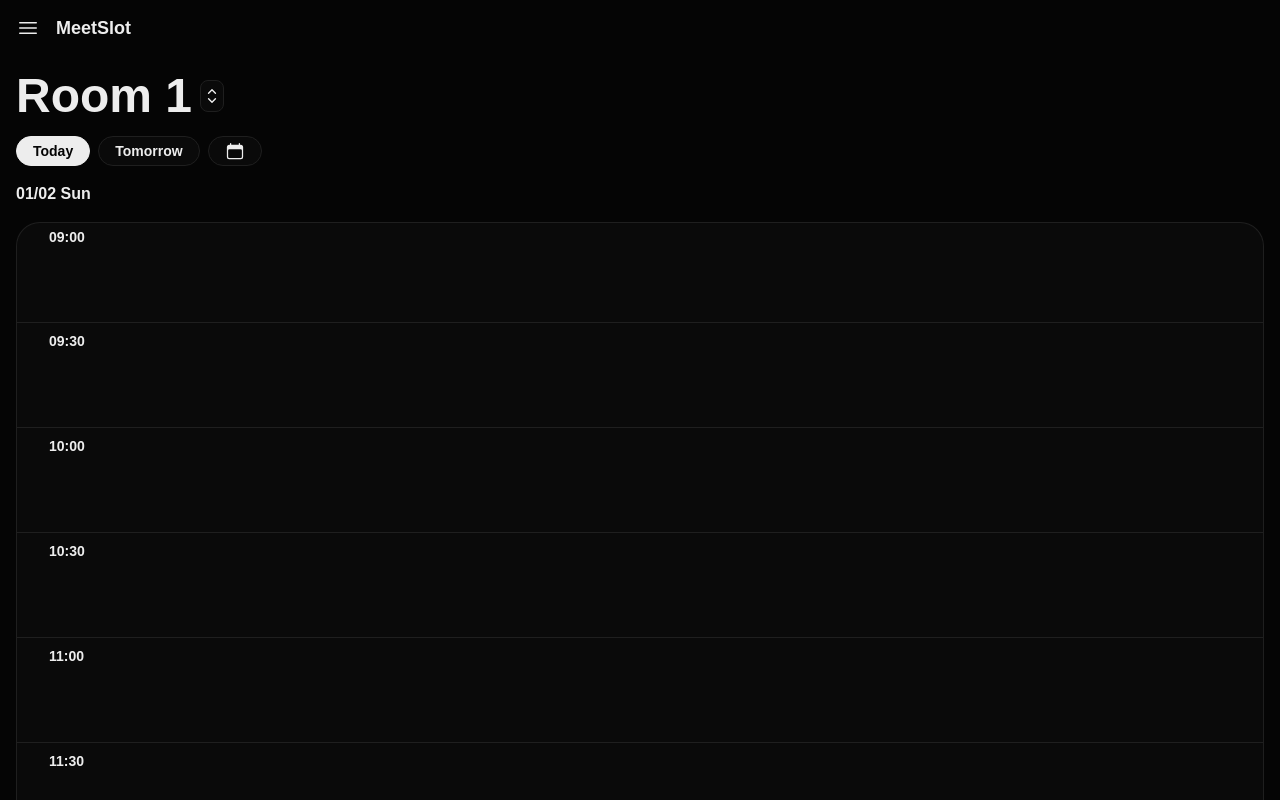
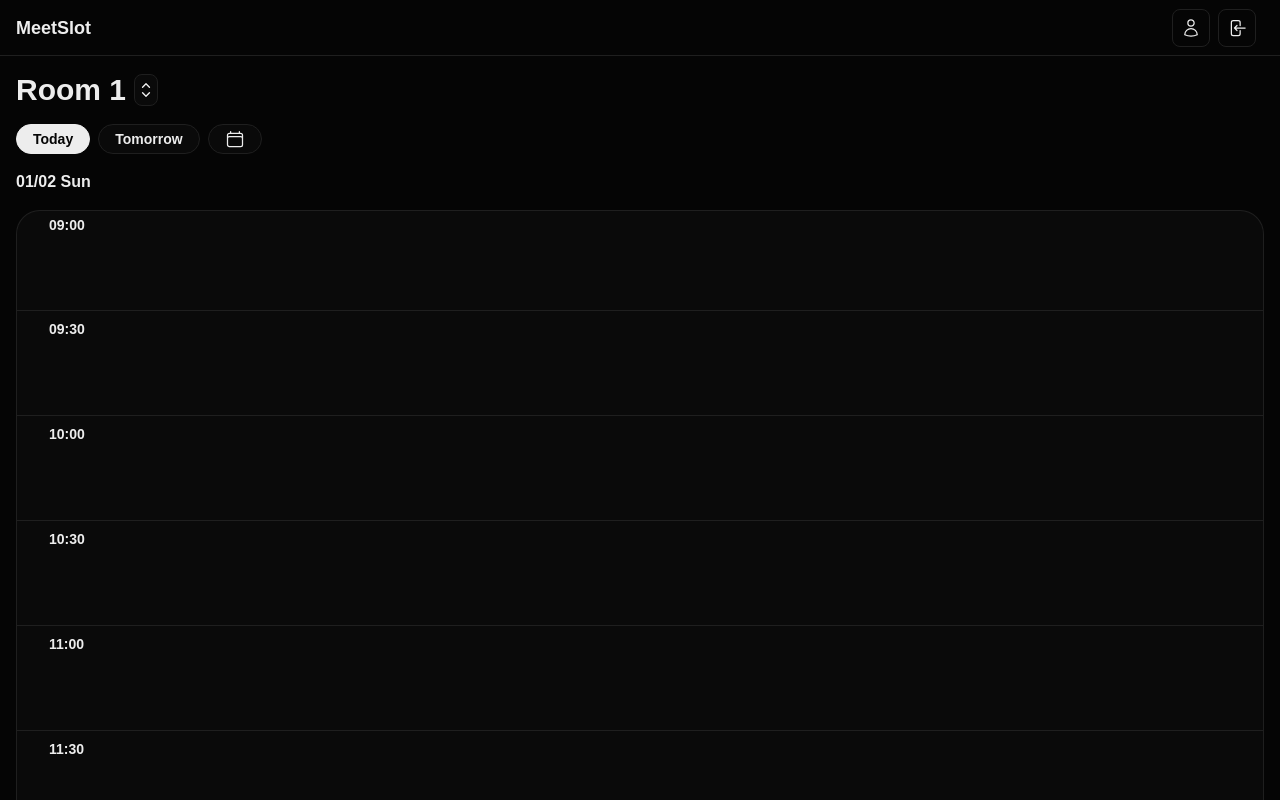
Before and after one commit to sabeeh-ck/MeetSlot, a React (Vite) app in the folder client/: page / in a window 1280 px wide. Shown: the top 800 px of the page. Built offline with nearby package versions, Linux system fonts and the light colour scheme; sample sign-in values are in the browser's storage; a web font is replaced by a local one.

Commit message:
minor edits to the Auth

```diff
--- a/client/src/App.jsx
+++ b/client/src/App.jsx
@@ -5,12 +5,11 @@ import LoginPage from "./pages/LoginPage";
 import Layout from "./Layout";
 import axios from "axios";
 import ProtectedRoute from "./components/ProtectedRoute";
+import NotFoundPage from "./pages/NotFoundPage";
 
 axios.defaults.baseURL = "http://localhost:4000";
 
-function App() {
-    return (
-        <>
+const App = () => (
     <Routes>
         <Route path="/" element={<Layout />}>
             <Route path="/login" element={<LoginPage />} />
@@ -23,10 +22,10 @@ function App() {
                     </ProtectedRoute>
                 }
             />
+
+            <Route path="*" element={<NotFoundPage />} />
         </Route>
     </Routes>
-        </>
 );
-}
 
 export default App;
--- a/client/src/components/Header.jsx
+++ b/client/src/components/Header.jsx
@@ -1,12 +1,53 @@
-import { Bars3Icon } from "../icons";
+import { useAuth } from "../context/AuthContext";
+import { UserIcon, ArrowLeftEndOnRectangleIcon } from "../icons";
 
-const Header = () => (
-    <header className="bg-bg sticky top-0 flex h-14 w-full items-center">
-        <button className="p-4">
-            <Bars3Icon className="h-6" />
-        </button>
-        <span className="text-lg font-black">MeetSlot</span>
-    </header>
-);
+import { Link, useLocation, useNavigate } from "react-router-dom";
+
+const Header = () => {
+    const location = useLocation();
+    const navigate = useNavigate();
+
+    const { logout } = useAuth();
+
+    const toUser = () => navigate("/user");
+
+    const headerButtons = [
+        {
+            label: "My Meetings",
+            action: toUser,
+            icon: <UserIcon className="h-5" />,
+        },
+        {
+            label: "Log Out",
+            action: logout,
+            icon: <ArrowLeftEndOnRectangleIcon className="h-5" />,
+        },
+    ];
+
+    return (
+        <header className="bg-bg border-border sticky top-0 z-60 flex h-14 w-full items-center justify-between border-b px-4">
+            <div>
+                <Link to={"/"} className="text-lg font-black">
+                    MeetSlot
+                </Link>
+            </div>
+
+            {["/", "/user"].includes(location.pathname) && (
+                <div className="flex gap-2 p-2">
+                    {headerButtons.map((button) => (
+                        <button
+                            key={button.label}
+                            title={button.label}
+                            className="border-border active:bg-border rounded-lg border p-2"
+                            onClick={button.action}
+                        >
+                            {button.icon}
+                        </button>
+                    ))}
+                </div>
+            )}
+        </header>
+    );
+};
 
 export default Header;
--- a/client/src/components/LoginForm.jsx
+++ b/client/src/components/LoginForm.jsx
@@ -1,8 +1,7 @@
 const LoginForm = ({ step, onSubmit, value, onChange, email, error }) => (
     <div className="mt-4 flex w-full flex-col gap-4">
-        <p className="font-semibold">
-            {step === "email" ? "Email" : `Enter OTP send to ${email}`}
-        </p>
+        <h3>{step === "email" ? "Email" : "Enter OTP"}</h3>
+
         <form className="flex flex-col gap-2" onSubmit={onSubmit}>
             {error !== "" && (
                 <p className="text-xs font-semibold text-red-700/80">
--- a/client/src/components/ProtectedRoute.jsx
+++ b/client/src/components/ProtectedRoute.jsx
@@ -1,7 +1,8 @@
 import { Navigate } from "react-router";
+import { useAuth } from "../context/AuthContext";
 
 const ProtectedRoute = ({ children }) => {
-    const token = localStorage.getItem("token");
+    const { token } = useAuth();
 
     if (!token) return <Navigate to={"/login"} replace />;
 
--- /dev/null
+++ b/client/src/context/AuthContext.jsx
@@ -0,0 +1,26 @@
+import { createContext, useContext, useState } from "react";
+import { useNavigate } from "react-router";
+
+const AuthContext = createContext();
+
+export const AuthProvider = ({ children }) => {
+    const [token, setToken] = useState(localStorage.getItem("token"));
+
+    const logout = () => {
+        localStorage.removeItem("token");
+        setToken(null);
+    };
+
+    const login = (token) => {
+        localStorage.setItem("token", token);
+        setToken(token);
+    };
+
+    return (
+        <AuthContext.Provider value={{ token, setToken, logout, login }}>
+            {children}
+        </AuthContext.Provider>
+    );
+};
+
+export const useAuth = () => useContext(AuthContext);
--- a/client/src/icons/index.js
+++ b/client/src/icons/index.js
@@ -1 +1,8 @@
-export { Bars3Icon } from "@heroicons/react/24/outline";
+export {
+    UserIcon,
+    ArrowLeftEndOnRectangleIcon,
+    CalendarIcon as CalendarIconOutline,
+    ChevronUpDownIcon,
+} from "@heroicons/react/24/outline";
+
+export { CalendarIcon as CalendarIconSolid } from "@heroicons/react/24/solid";
--- a/client/src/index.css
+++ b/client/src/index.css
@@ -30,7 +30,7 @@ h2 {
 }
 
 h3 {
-    @apply font-semibold md:text-lg lg:text-xl;
+    @apply text-lg font-medium md:text-lg lg:text-xl;
 }
 
 input {
--- a/client/src/main.jsx
+++ b/client/src/main.jsx
@@ -3,11 +3,14 @@ import { createRoot } from "react-dom/client";
 import "./index.css";
 import App from "./App.jsx";
 import { BrowserRouter } from "react-router";
+import { AuthProvider } from "./context/AuthContext.jsx";
 
 createRoot(document.getElementById("root")).render(
     <StrictMode>
-        <BrowserRouter>
-            <App />
-        </BrowserRouter>
+        <AuthProvider>
+            <BrowserRouter>
+                <App />
+            </BrowserRouter>
+        </AuthProvider>
     </StrictMode>,
 );
--- a/client/src/pages/IndexPage.jsx
+++ b/client/src/pages/IndexPage.jsx
@@ -1,4 +1,8 @@
-import { CalendarIcon, ChevronUpDownIcon } from "@heroicons/react/24/solid";
+import {
+    CalendarIconSolid,
+    CalendarIconOutline,
+    ChevronUpDownIcon,
+} from "../icons";
 import SlotTimeline from "../components/SlotTimeline";
 import { useEffect, useRef, useState } from "react";
 import RoomSelector from "../components/RoomSelector";
@@ -36,9 +40,9 @@ const IndexPage = () => {
 
     return (
         <main>
-            <section className="bg-bg sticky top-14 flex w-full flex-col gap-4 py-4">
-                <div className="flex w-full gap-2">
-                    <h1>{selectedRoom}</h1>
+            <section className="bg-bg sticky top-14 z-30 flex w-full flex-col gap-4 py-4">
+                <div className="flex w-full items-center gap-2">
+                    <h2>{selectedRoom}</h2>
                     <button onClick={() => setSheet("room")}>
                         <ChevronUpDownIcon
                             className={`text-text md:hover:bg-border border-border active:bg-border h-8 rounded-lg border py-1 text-sm ${sheet === "room" ? "bg-border" : "bg-surface"} `}
@@ -79,7 +83,11 @@ const IndexPage = () => {
                             dateInputRef.current.click()
                         }
                     >
-                        <CalendarIcon className="h-5" />
+                        {selectedDate !== today && selectedDate !== tomorrow ? (
+                            <CalendarIconSolid className="h-5" />
+                        ) : (
+                            <CalendarIconOutline className="h-5" />
+                        )}
                     </button>
 
                     <input
--- a/client/src/pages/LoginPage.jsx
+++ b/client/src/pages/LoginPage.jsx
@@ -2,7 +2,7 @@ import { useState } from "react";
 import axios from "axios";
 import LoginForm from "../components/LoginForm";
 import { useNavigate } from "react-router-dom";
-import { useEffect } from "react";
+import { useAuth } from "../context/AuthContext";
 
 const LoginPage = () => {
     const [email, setEmail] = useState("");
@@ -10,13 +10,17 @@ const LoginPage = () => {
     const [step, setStep] = useState("email");
     const [error, setError] = useState("");
 
+    const { login } = useAuth();
+
     const navigate = useNavigate();
 
     const sendOtp = async (event) => {
         event.preventDefault();
         try {
             setError("");
-            await axios.post("/auth/send-otp", { email });
+            await axios.post("http://192.168.1.6:4000/auth/send-otp", {
+                email,
+            });
             setStep("otp");
         } catch (err) {
             if (err.response.data.msg) {
@@ -30,8 +34,12 @@ const LoginPage = () => {
     const verifyOtp = async (event) => {
         event.preventDefault();
         try {
-            const res = await axios.post("/auth/verify-otp", { email, otp });
-            localStorage.setItem("token", res.data.token);
+            const res = await axios.post(
+                "http://192.168.1.6:4000/auth/verify-otp",
+                { email, otp },
+            );
+
+            login(res.data.token);
             navigate("/");
         } catch (err) {
             if (err.response && err.response.data && err.response.data.msg) {
@@ -44,11 +52,10 @@ const LoginPage = () => {
 
     return (
         <main>
-            <section className="mt-25 mb-15 flex justify-center">
-                <span className="text-2xl font-extrabold">
-                    Welcom to MeetSlot
-                </span>
+            <section className="flex h-40 items-center justify-center">
+                <h1>Welcome to MeetSlot</h1>
             </section>
+
             <section className="mx-2">
                 <h1>Login</h1>
                 {step === "email" ? (
--- /dev/null
+++ b/client/src/pages/NotFoundPage.jsx
@@ -0,0 +1,8 @@
+const NotFoundPage = () => (
+    <section className="flex h-100 flex-col items-center justify-center gap-2">
+        <h1 className="text-4xl">Error 404</h1>
+        <p className="text-textmute text-xs">You lost bro 💀</p>
+    </section>
+);
+
+export default NotFoundPage;
```
Also changed, not shown: 2 other files (tests, documents, lock files or other folders). Lines whose indentation alone changed are shown as unchanged.
